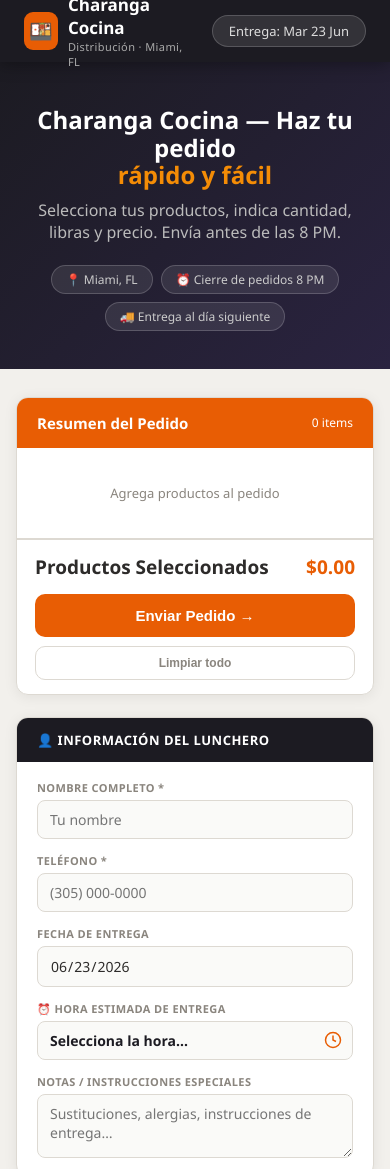
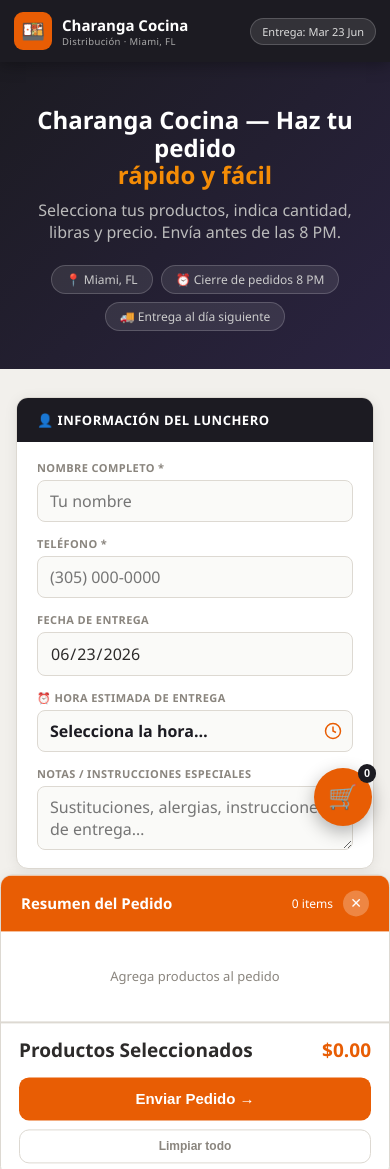
Before and after one commit to charangacocina-byte/charanga-cocina-web, a plain HTML site: page index.html in a window 390 px wide. Shown: the top 1169 px of the page. Drawn offline with Linux system fonts and the light colour scheme.

Commit message:
Add files via upload

```diff
--- a/index.html
+++ b/index.html
@@ -20,11 +20,14 @@
       --shadow: 0 2px 14px rgba(0,0,0,.07);
     }
 
-    body {
+    html, body {
       font-family: 'Segoe UI', system-ui, -apple-system, sans-serif;
       background: var(--bg);
       color: var(--text);
       min-height: 100vh;
+      width: 100%;
+      max-width: 100vw;
+      overflow-x: hidden;
     }
 
     /* ── HEADER ─────────────────────────────────────── */
@@ -52,6 +55,9 @@
       gap: 10px;
       text-decoration: none;
       color: inherit;
+      min-width: 0;
+      flex: 1 1 auto;
+      overflow: hidden;
     }
     .logo-icon {
       width: 38px;
@@ -62,6 +68,12 @@
       align-items: center;
       justify-content: center;
       font-size: 19px;
+      flex-shrink: 0;
+    }
+    .logo-text, .logo-sub {
+      white-space: nowrap;
+      overflow: hidden;
+      text-overflow: ellipsis;
     }
     .logo-text { font-weight: 700; font-size: 17px; }
     .logo-sub  { font-size: 11px; color: #aaa; letter-spacing: .4px; }
@@ -73,6 +85,14 @@
       font-size: 13px;
       color: #ddd;
       white-space: nowrap;
+      flex-shrink: 0;
+    }
+    @media (max-width: 480px) {
+      header { padding: 0 14px; }
+      .header-date { font-size: 11px; padding: 5px 11px; }
+      .logo-text { font-size: 15px; }
+      .logo-sub  { font-size: 9.5px; }
+      .hero { padding: 32px 16px 26px; }
     }
 
     /* ── HERO ────────────────────────────────────────── */
@@ -163,7 +183,7 @@
       border: 1.5px solid var(--border);
       border-radius: 8px;
       padding: 9px 12px;
-      font-size: 14px;
+      font-size: 16px;
       font-family: inherit;
       background: #fafaf8;
       color: var(--text);
@@ -329,7 +349,7 @@
       border: 1.5px solid var(--border);
       border-radius: 7px;
       padding: 6px 8px;
-      font-size: 13px;
+      font-size: 16px;
       font-weight: 600;
       text-align: center;
       font-family: inherit;
@@ -349,6 +369,78 @@
 
     /* ── SIDEBAR ─────────────────────────────────────── */
     .sidebar { position: sticky; top: 78px; }
+
+    /* ── CART FAB (mobile) ──────────────────────────── */
+    .cart-fab {
+      display: none;
+      position: fixed;
+      right: 18px;
+      bottom: 18px;
+      width: 58px;
+      height: 58px;
+      border-radius: 50%;
+      background: var(--orange);
+      color: #fff;
+      border: none;
+      box-shadow: 0 6px 18px rgba(0,0,0,.3);
+      font-size: 24px;
+      align-items: center;
+      justify-content: center;
+      cursor: pointer;
+      z-index: 300;
+    }
+    .cart-fab-badge {
+      position: absolute;
+      top: -4px;
+      right: -4px;
+      background: var(--dark);
+      color: #fff;
+      border-radius: 20px;
+      font-size: 11px;
+      font-weight: 700;
+      padding: 2px 6px;
+      min-width: 18px;
+      line-height: 1.4;
+    }
+    .cart-overlay {
+      display: none;
+      position: fixed;
+      inset: 0;
+      background: rgba(0,0,0,.5);
+      z-index: 250;
+    }
+    .cart-close-only {
+      display: none;
+      background: rgba(255,255,255,.25);
+      border: none;
+      color: #fff;
+      width: 26px;
+      height: 26px;
+      border-radius: 50%;
+      font-size: 14px;
+      cursor: pointer;
+      line-height: 1;
+    }
+    @media (max-width: 820px) {
+      .cart-fab { display: flex; }
+      .cart-overlay.show { display: block; }
+      .cart-close-only { display: block; }
+      .sidebar {
+        position: fixed;
+        left: 0;
+        right: 0;
+        bottom: 0;
+        top: auto;
+        max-height: 82vh;
+        margin: 0;
+        z-index: 260;
+        transform: translateY(110%);
+        transition: transform .3s ease;
+      }
+      .sidebar.open { transform: translateY(0); }
+      .summary-card { border-radius: 18px 18px 0 0; max-height: 82vh; display: flex; flex-direction: column; }
+      .summary-body { flex: 1; }
+    }
 
     .summary-card {
       background: var(--card);
@@ -577,11 +669,14 @@
   </div>
 
   <!-- SIDEBAR -->
-  <div class="sidebar">
+  <div class="sidebar" id="sidebar">
     <div class="summary-card">
       <div class="summary-head">
         <span>Resumen del Pedido</span>
-        <span id="itemCount" style="font-size:12px;font-weight:400;">0 items</span>
+        <span style="display:flex;align-items:center;gap:10px;">
+          <span id="itemCount" style="font-size:12px;font-weight:400;">0 items</span>
+          <button onclick="closeCart()" class="cart-close-only" type="button">✕</button>
+        </span>
       </div>
       <div class="summary-body" id="summaryBody">
         <div class="summary-empty">Agrega productos al pedido</div>
@@ -597,6 +692,13 @@
     </div>
   </div>
 </div>
+
+<!-- CART FAB + OVERLAY (mobile) -->
+<div class="cart-overlay" id="cartOverlay" onclick="closeCart()"></div>
+<button class="cart-fab" id="cartFab" onclick="openCart()" type="button">
+  🛒
+  <span class="cart-fab-badge" id="cartFabBadge">0</span>
+</button>
 
 <!-- MODAL -->
 <div class="modal-overlay" id="modalOverlay">
@@ -754,6 +856,16 @@
   });
 })();
 
+// ── CART DRAWER (mobile) ──────────────────────────────
+function openCart() {
+  document.getElementById('sidebar').classList.add('open');
+  document.getElementById('cartOverlay').classList.add('show');
+}
+function closeCart() {
+  document.getElementById('sidebar').classList.remove('open');
+  document.getElementById('cartOverlay').classList.remove('show');
+}
+
 // ── ACCORDION ─────────────────────────────────────────
 function toggleAcc(key, btn) {
   const body = document.getElementById('body-' + key);
@@ -792,6 +904,7 @@
 
   document.getElementById('itemCount').textContent = `${count} item${count !== 1 ? 's' : ''}`;
   document.getElementById('totalAmt').textContent   = `$${total.toFixed(2)}`;
+  document.getElementById('cartFabBadge').textContent = count;
 
   const body = document.getElementById('summaryBody');
   if (!lines.length) {
```
